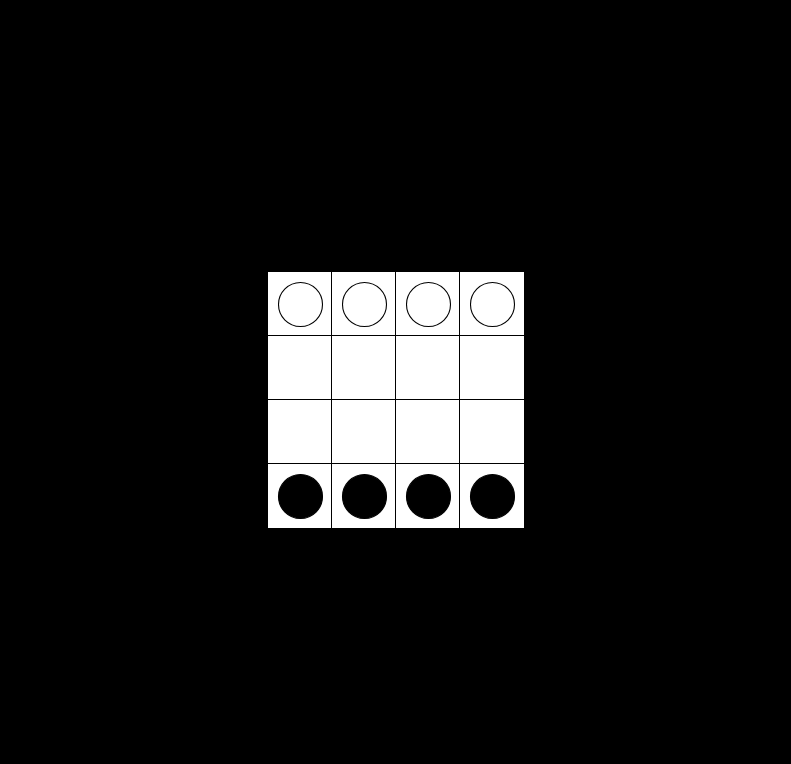
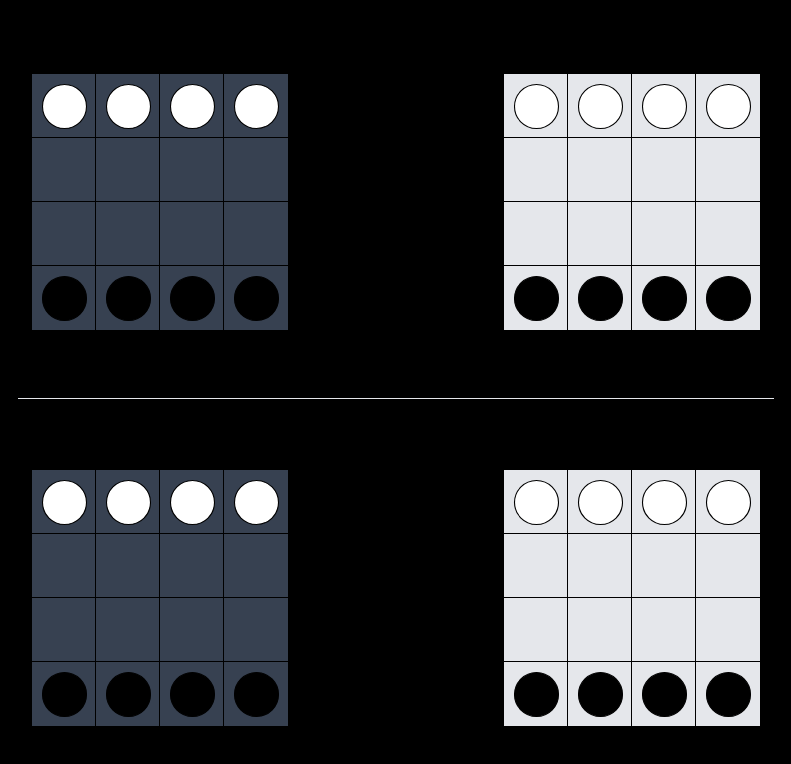
Before and after one commit to attealalahti/shobu-online, a Next.js app: page / in a window 1280 px wide. Shown: the top 764 px of the page, without its empty margins (244-1035 px from the left). Built offline with nearby package versions, Linux system fonts and the light colour scheme.

Commit message:
Add the four boards with proper colors and the dividing line.

```diff
--- a/components/board.tsx
+++ b/components/board.tsx
@@ -22,6 +22,7 @@ type BoardState = [
 const player: Player = "black";
 const opponent: Player = player === "black" ? "white" : "black";
 
+const Board = ({ color }: { color: "dark" | "light" }) => {
   const startingBoard: BoardState = [
     [
       { content: opponent, x: 0, y: 0 },
@@ -49,7 +50,6 @@ const startingBoard: BoardState = [
     ],
   ];
 
-const Board = () => {
   const [board, setBoard] = useState<BoardState>(startingBoard);
   const [selectedStone, setSelectedStone] = useState<
     { x: Coordinate; y: Coordinate } | undefined
@@ -195,7 +195,11 @@ const Board = () => {
   };
 
   return (
-    <div className="w-64 h-64 bg-white m-auto grid grid-cols-4">
+    <div
+      className={`${
+        color === "dark" ? "bg-gray-700" : "bg-gray-200"
+      } w-64 h-64 m-auto grid grid-cols-4`}
+    >
       {board.flat().map(({ content, selected, possibleToMoveTo, x, y }, index) => (
         <button
           onClick={() => onTileClicked(x, y)}
--- a/pages/index.tsx
+++ b/pages/index.tsx
@@ -10,8 +10,14 @@ const Home: NextPage = () => {
         <meta name="description" content="Generated by create next app" />
         <link rel="icon" href="/favicon.ico" />
       </Head>
-      <main className="bg-black w-screen h-screen flex justify-center align-middle">
-        <Board />
+      <main className="bg-black w-screen h-screen">
+        <div className="w-full h-full grid grid-cols-2 p-10 max-w-5xl m-auto">
+          <Board color="dark" />
+          <Board color="light" />
+          <hr className="col-span-2 m-auto h-1 w-4/5" />
+          <Board color="dark" />
+          <Board color="light" />
+        </div>
       </main>
     </div>
   );
```
Lines whose indentation alone changed are shown as unchanged.
